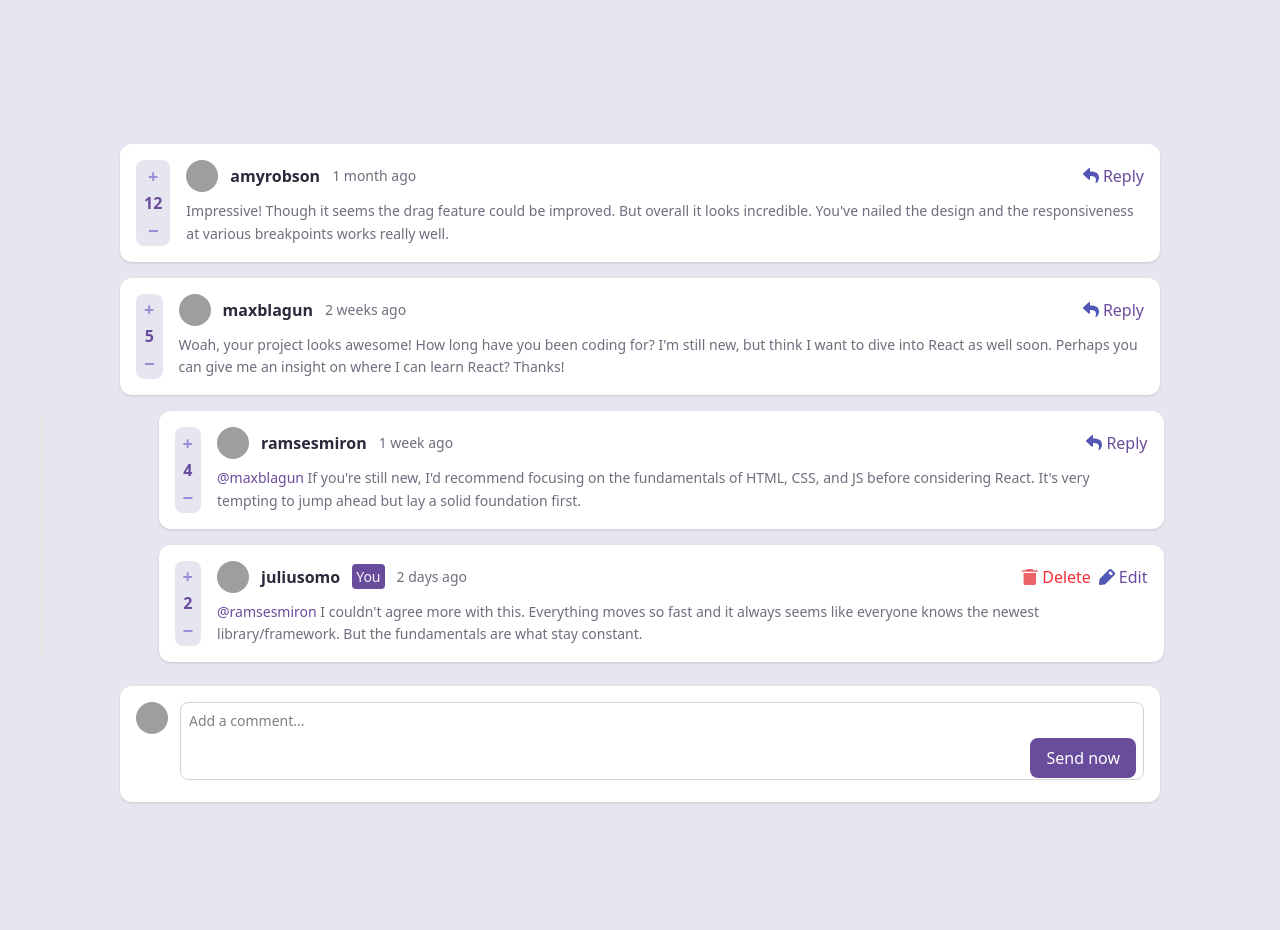
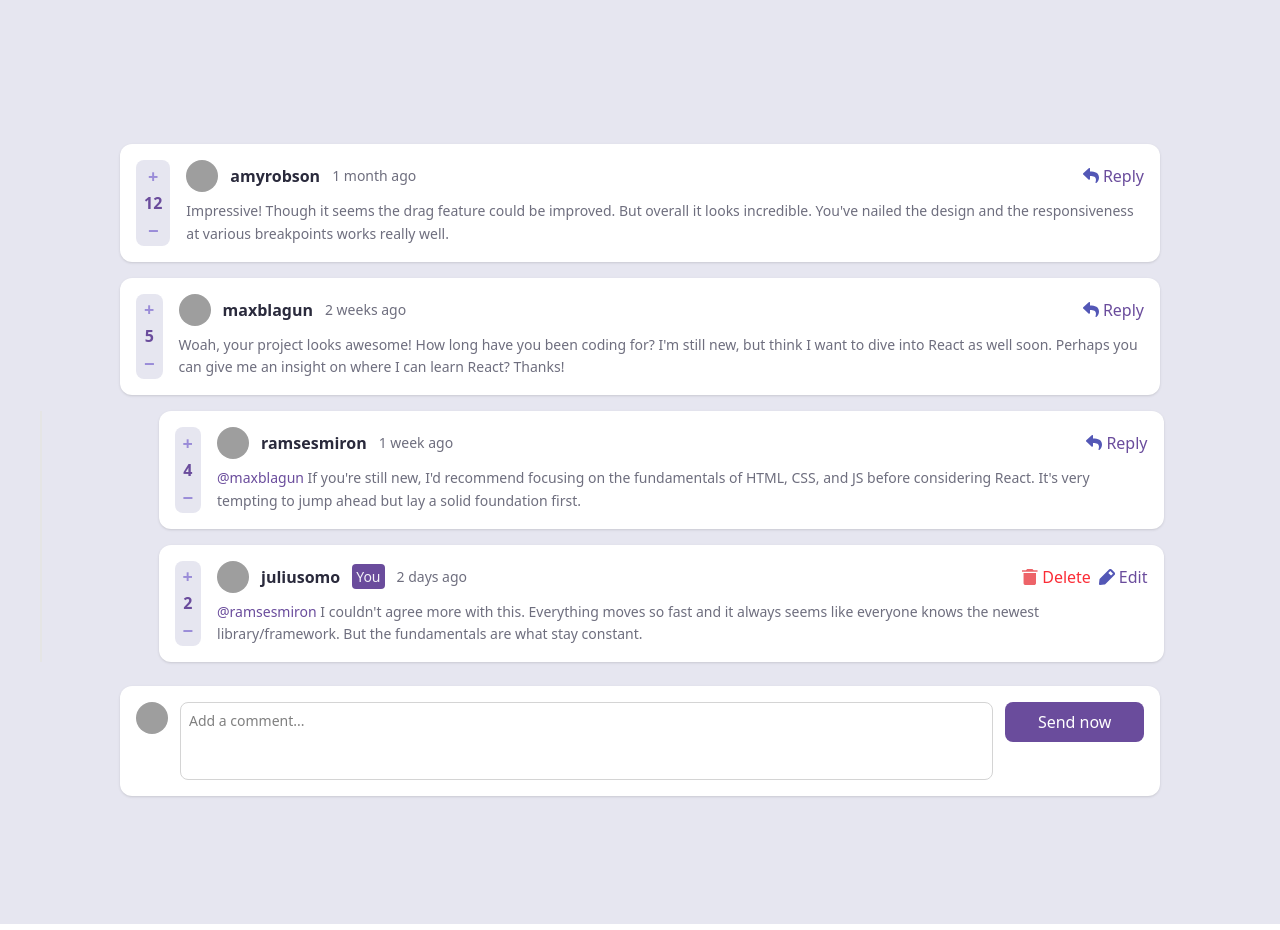
Before and after one commit to jeff-mz/interactive-comment-section, a React (Vite) app: page / in a window 1280 px wide. Built offline with nearby package versions, Linux system fonts and the light colour scheme; grey boxes are pictures that could not be loaded.

Commit message:
fixed bugs

```diff
--- a/src/components/CommentsList.jsx
+++ b/src/components/CommentsList.jsx
@@ -101,27 +101,25 @@ const CommentsList = () => {
 
       {/* Global Add Comment Box */}
       {currentUser && (
-        <div className="bg-white p-4 rounded-xl shadow-sm w-full sm:w-10/12 mx-auto mt-6 flex sm:flex-row flex-col items-start gap-3 relative">
+        <div className="bg-white p-4 rounded-xl shadow-sm w-full sm:w-10/12 mx-auto mt-6 flex sm:flex-row flex-col items-start gap-3">
           <img
             src={currentUser.image?.png || currentUser.image}
             alt={currentUser.username}
             className="w-8 h-8 rounded-full"
           />
-          <div className="flex-1 relative">
           <textarea
             value={newComment}
             onChange={(e) => setNewComment(e.target.value)}
             placeholder="Add a comment..."
-              className="w-full border border-neutral-300 rounded-lg p-2 pr-24 text-sm resize-none focus:outline-none focus:ring-2 focus:ring-primary-500"
+            className="w-9/12 sm:w-12/12 border border-neutral-300 rounded-lg p-2 pr-24 text-sm resize-none focus:outline-none focus:ring-2 focus:ring-primary-500"
             rows="3"
           />
           <button
             onClick={handleAddComment}
-              className="absolute bottom-2 right-2 bg-primary-600 text-white px-4 py-2 rounded-lg font-medium hover:bg-primary-500"
+            className="w-2/12 right-2 bg-primary-600 text-white px-4 py-2 rounded-lg font-medium hover:bg-primary-500"
           >
             Send now
           </button>
-          </div>
         </div>
       )}
     </div>
```
Lines whose indentation alone changed are shown as unchanged.
